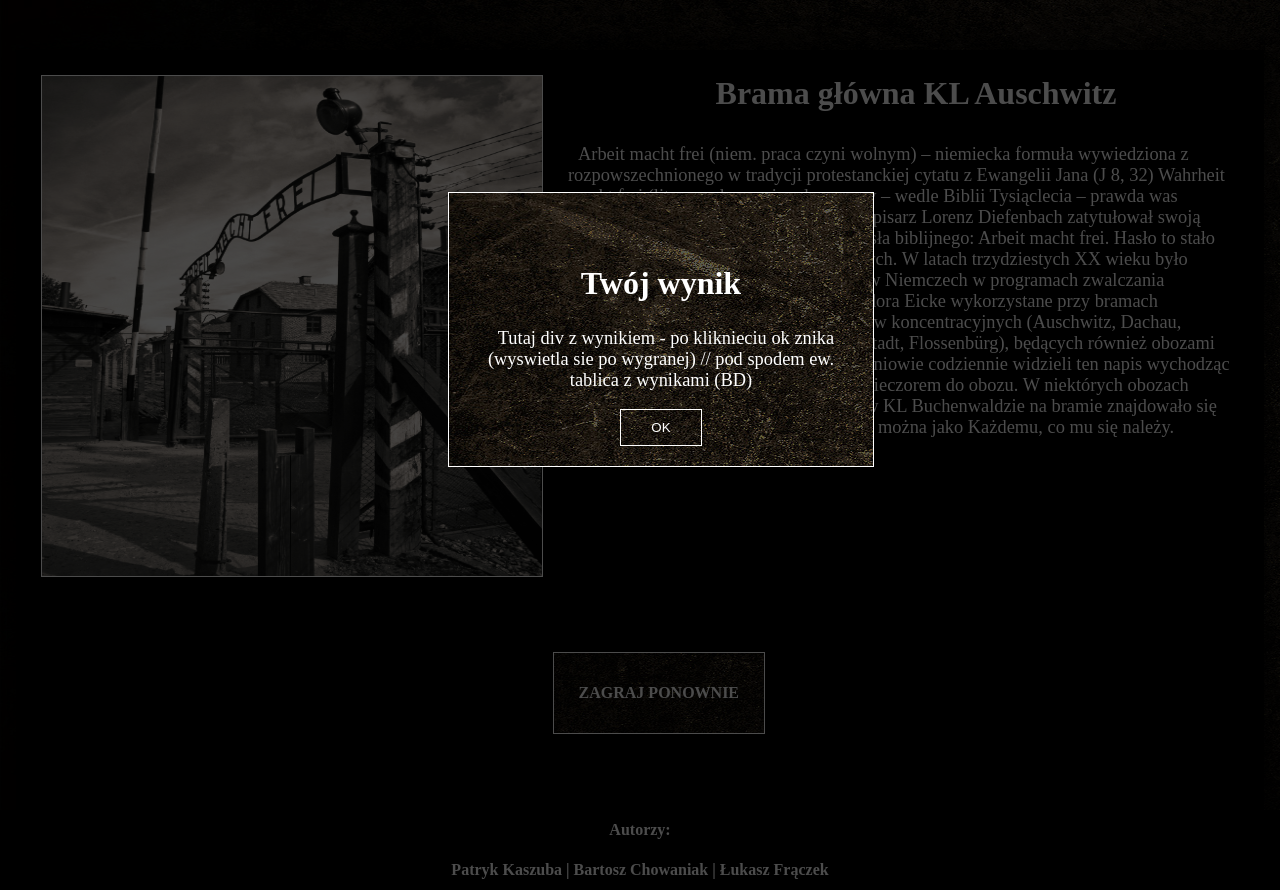
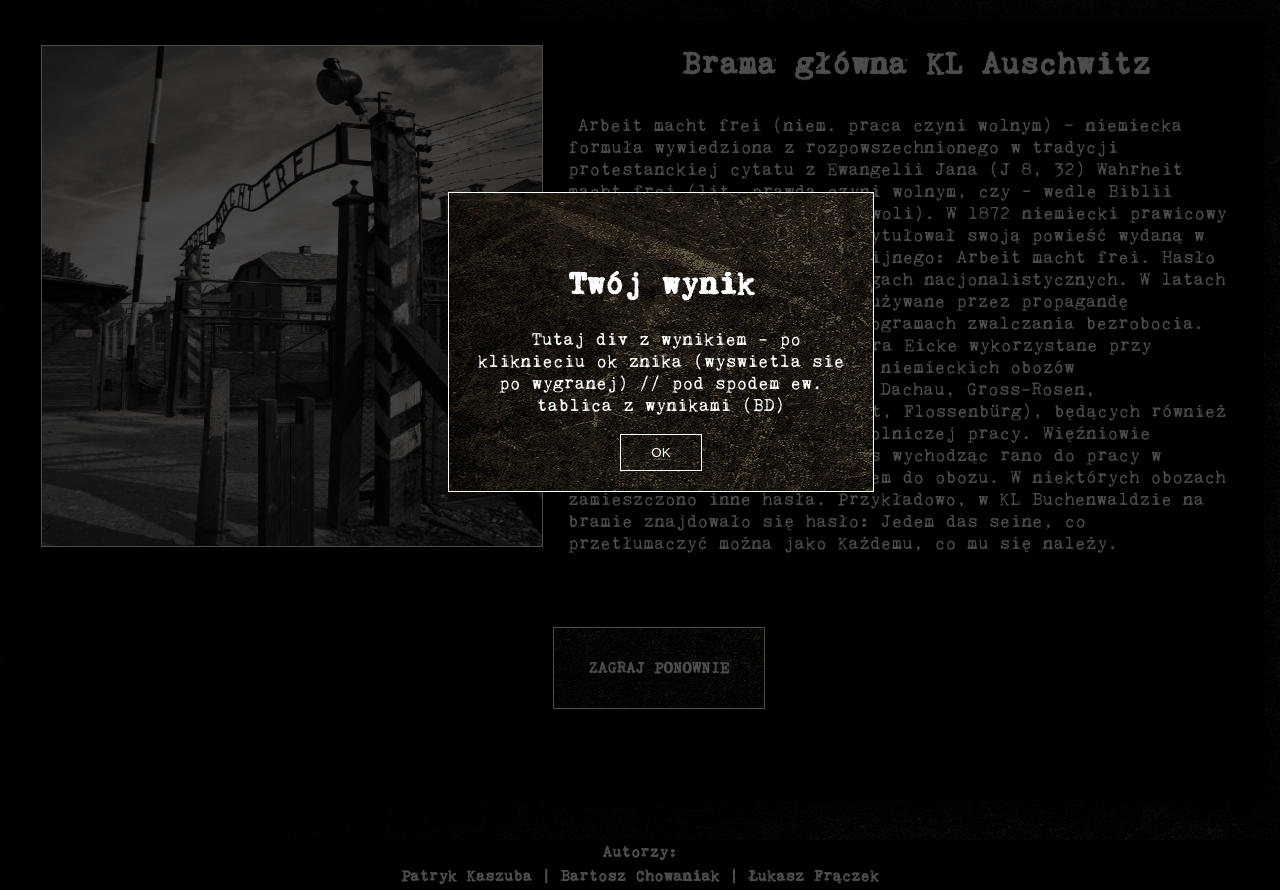
Before and after one commit to KaszubakPL/Memory---Histoira, a PHP site: page /learn.php?id=1 in a window 1280 px wide. Run offline with PHP 8.4, Linux system fonts and the light colour scheme; data that the repository does not hold is empty.

Commit message:
czcionka i poprawki do RWD

```diff
--- a/index.php
+++ b/index.php
@@ -1,6 +1,7 @@
 <html>
 <head>
 <title>Memo Auschwitz</title>
+<link href="http://www.auschwitz.org/szablony/auschwitz/favicon.ico" rel="SHORTCUT ICON">
 <link rel="stylesheet" type="text/css" href="style.css"/>
 <!-- <script src="http://code.jquery.com/jquery-1.6.3.min.js"></script> -->
 <script src="jquery-3.1.1.min.js"></script>
--- a/style.css
+++ b/style.css
@@ -2,6 +2,7 @@ html,body {
 background: black url("bg.jpg") 0 0 no-repeat fixed;
 color: white;
 margin: 0;
+font-family: typewriter;
 }
 
 body {
@@ -9,21 +10,27 @@ body {
 }
 
 #wyniki_table {
-  margin: 50px 10px -100px 50px;
+  margin: 20px 10px 0px 20px;
   padding: 10px;
   width: 8%;
   position: relative;
   border: 1px solid white;
   color: white;
+  z-index: 200;
+}
+
+@font-face {
+    font-family: typewriter;
+    src: url(typewriter.ttf);
 }
 
 #oknogry, #final {
 background: black;
 color: white;
 display: block;
-width: 1248px;
+max-width: 1248px;
 min-height: 780px;
-margin: 50px auto 0 auto;
+margin: 20px auto 0 auto;
 
 -webkit-box-shadow: 0px 0px 39px 12px rgba(0,0,0,0.9);
 -moz-box-shadow: 0px 0px 39px 12px rgba(0,0,0,0.9);
@@ -31,7 +38,7 @@ box-shadow: 0px 0px 39px 12px rgba(0,0,0,0.9);
 }
 
 h1 {
-  font-family: 'Six Caps', sans-serif;
+  font-family: typewriter,'Six Caps', sans-serif;
   text-align: center;
   font-size: 65px;
   position: absolute;
@@ -185,5 +192,5 @@ min-height: 50px;
 text-align: center;
 font-weight: bold;
 background: black;
-line-height: 40px;
+line-height: 1.5em;
 }
```
Also changed, not shown: typewriter.ttf (added).
